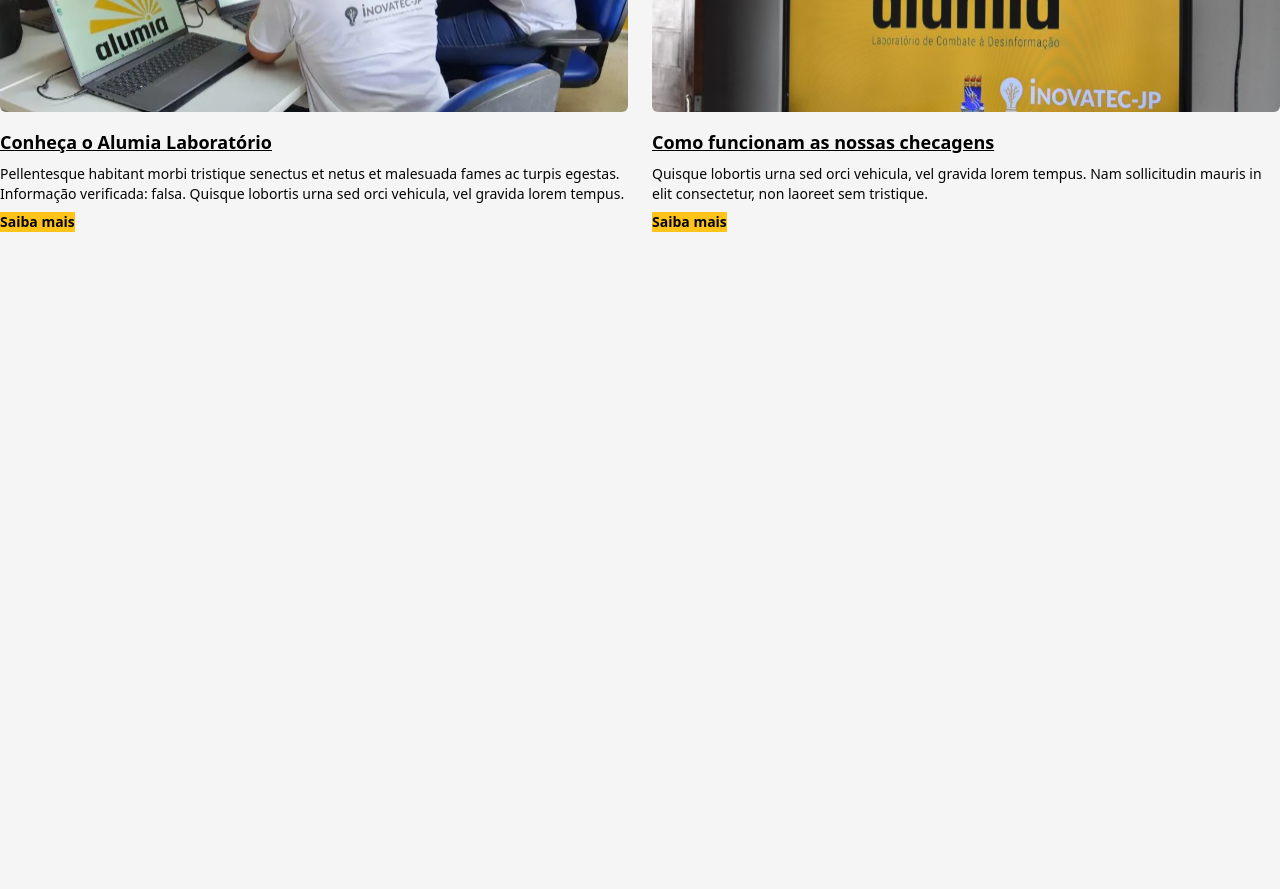
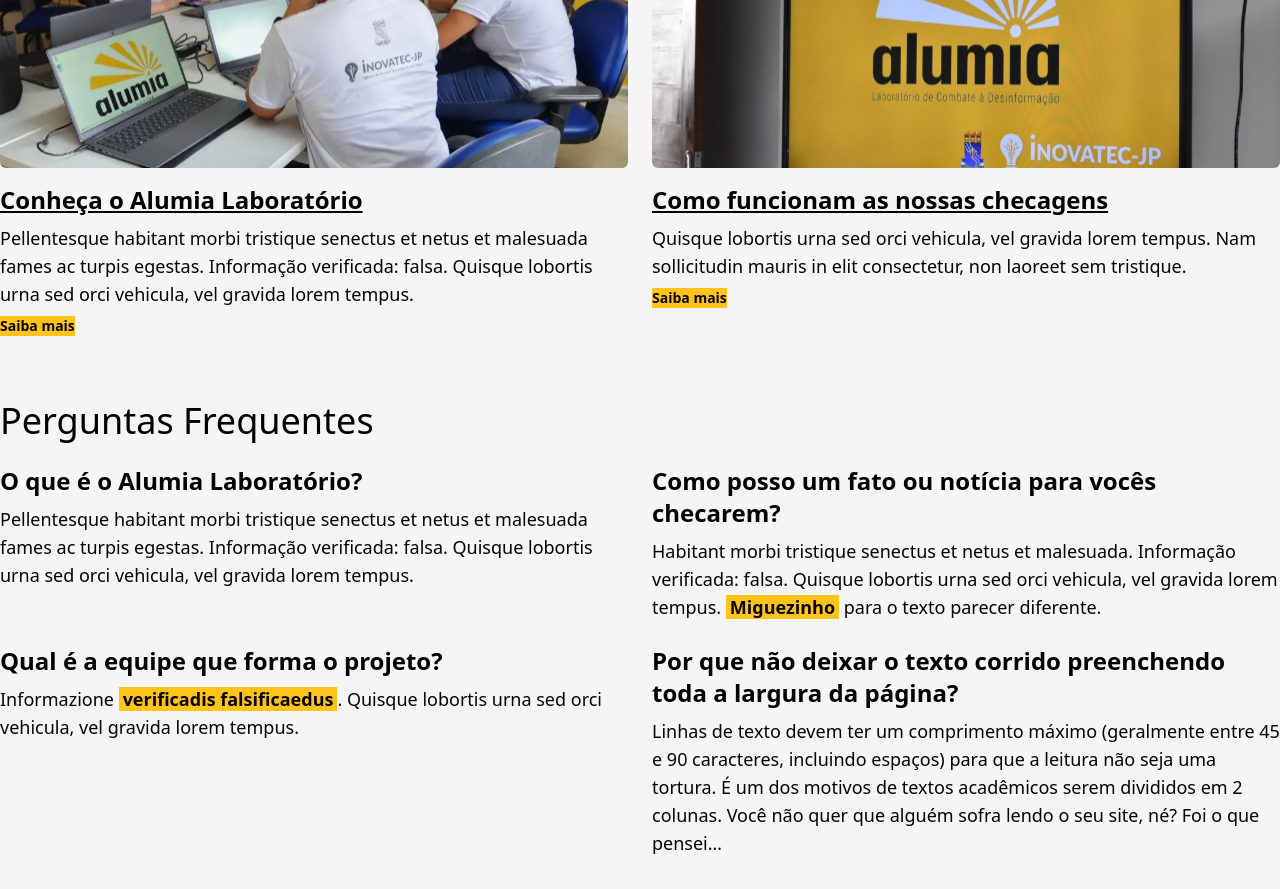
Before and after one commit to matheusfer0902/alumia, a Next.js app: page / in a window 1280 px wide. Shown: the part 1680-2569 px from the top of the page. Before the commit the page ends 1945 px from the top, so only its background shows below. Built offline with nearby package versions, Linux system fonts and the light colour scheme.

Commit message:
feat: faq sec/font size

```diff
--- a/app/home/index.tsx
+++ b/app/home/index.tsx
@@ -1,6 +1,7 @@
 import MainPost from "@/components/mainPost";
 import MoreChecks from "@/components/moreChecks/index"
 import InstitucionalSec from "@/components/institucionalSec/index"
+import FAQSection from "@/components/faq/index"
 
 export default function Home() {
   return (
@@ -8,6 +9,7 @@
       <MainPost/>
       <MoreChecks/>
       <InstitucionalSec/>
+      <FAQSection/>
     </div>
   );
 }
--- /dev/null
+++ b/components/faq/index.tsx
@@ -0,0 +1,44 @@
+const faqItems = [
+    {
+      id: 1,
+      question: "O que é o Alumia Laboratório?",
+      answer:
+        "Pellentesque habitant morbi tristique senectus et netus et malesuada fames ac turpis egestas. Informação verificada: falsa. Quisque lobortis urna sed orci vehicula, vel gravida lorem tempus.",
+    },
+    {
+      id: 2,
+      question: "Como posso um fato ou notícia para vocês checarem?",
+      answer:
+        "Habitant morbi tristique senectus et netus et malesuada. Informação verificada: falsa. Quisque lobortis urna sed orci vehicula, vel gravida lorem tempus. <span class='bg-[#FFC31A] font-bold px-1'>Miguezinho</span> para o texto parecer diferente.",
+    },
+    {
+      id: 3,
+      question: "Qual é a equipe que forma o projeto?",
+      answer:
+        "Informazione <span class='bg-[#FFC31A] font-bold px-1'>verificadis falsificaedus</span>. Quisque lobortis urna sed orci vehicula, vel gravida lorem tempus.",
+    },
+    {
+      id: 4,
+      question: "Por que não deixar o texto corrido preenchendo toda a largura da página?",
+      answer:
+        "Linhas de texto devem ter um comprimento máximo (geralmente entre 45 e 90 caracteres, incluindo espaços) para que a leitura não seja uma tortura. É um dos motivos de textos acadêmicos serem divididos em 2 colunas. Você não quer que alguém sofra lendo o seu site, né? Foi o que pensei…",
+    },
+  ];
+
+  export default function FAQSection() {
+    return (
+      <section className="w-full py-8">
+        <div className="container mx-auto">
+          <h2 className="text-4xl mb-6 font-light">Perguntas Frequentes</h2>
+          <div className="grid grid-cols-1 md:grid-cols-2 gap-6">
+            {faqItems.map((item) => (
+              <div key={item.id}>
+                <h3 className="text-2xl font-bold">{item.question}</h3>
+                <p className="text-lg mt-2 text-[#050505]" dangerouslySetInnerHTML={{ __html: item.answer }} />
+              </div>
+            ))}
+          </div>
+        </div>
+      </section>
+    );
+  }
--- a/components/institucionalSec/index.tsx
+++ b/components/institucionalSec/index.tsx
@@ -35,8 +35,8 @@
                 />
               </div>
               <div className="mt-4">
-                <h3 className="text-lg font-bold underline">{item.title}</h3>
-                <p className="text-sm mt-2 text-[#050505]">{item.description}</p>
+                <h3 className="text-2xl font-bold underline">{item.title}</h3>
+                <p className="text-lg mt-2 text-[#050505]">{item.description}</p>
                 <a href="#" className="text-sm font-bold text-[#050505] bg-[#FFC31A] inline-block mt-2">
                   Saiba mais
                 </a>
--- a/components/moreChecks/index.tsx
+++ b/components/moreChecks/index.tsx
@@ -52,11 +52,11 @@
                   className="w-full h-40 object-cover"
                 />
               </div>
-              <span className="bg-[#FFC31A] text-[#050505] text-sm font-bold my-4">
+              <span className="bg-[#FFC31A] text-[#050505] text-lg font-bold my-4">
                 {item.tag}
               </span>
               <div className="mt-2">
-                <h3 className="text-sm font-medium cursor-pointer underline">
+                <h3 className="text-lg font-medium cursor-pointer underline">
                   {item.title}
                 </h3>
               </div>
```
